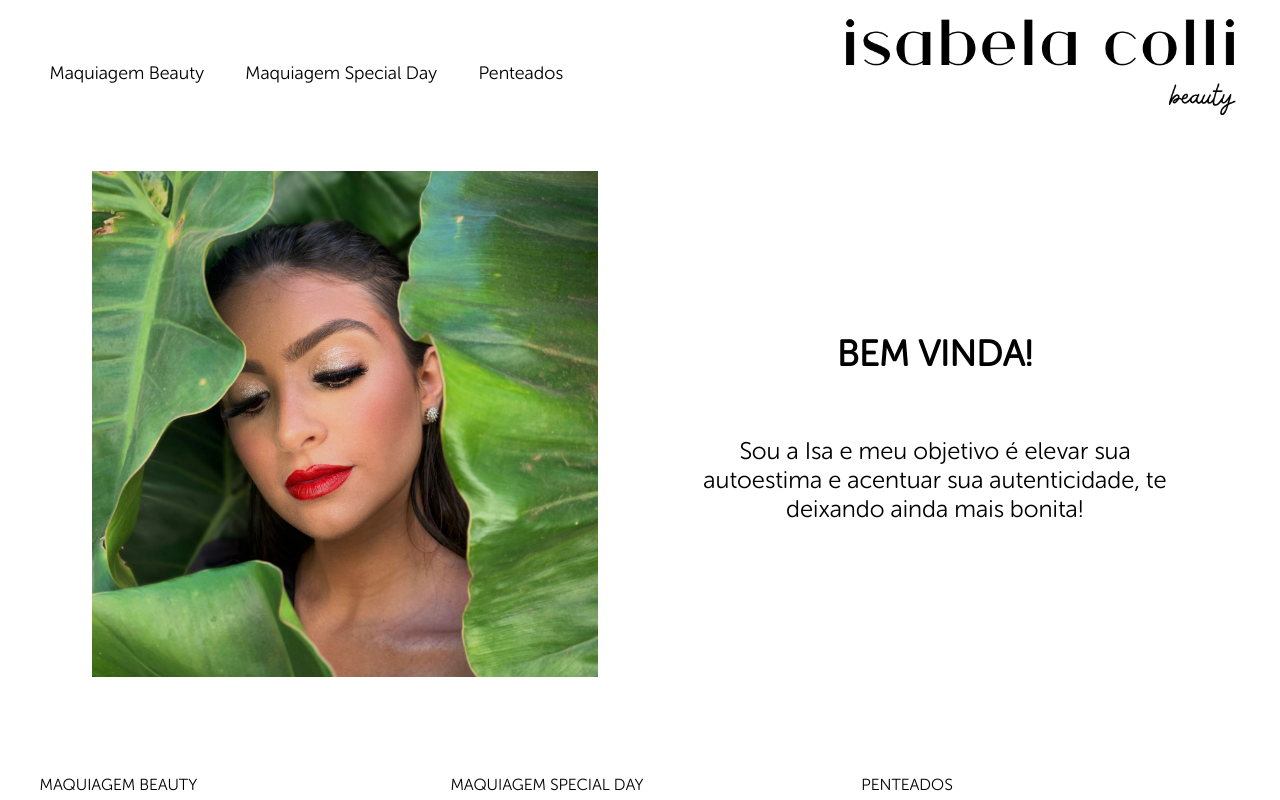
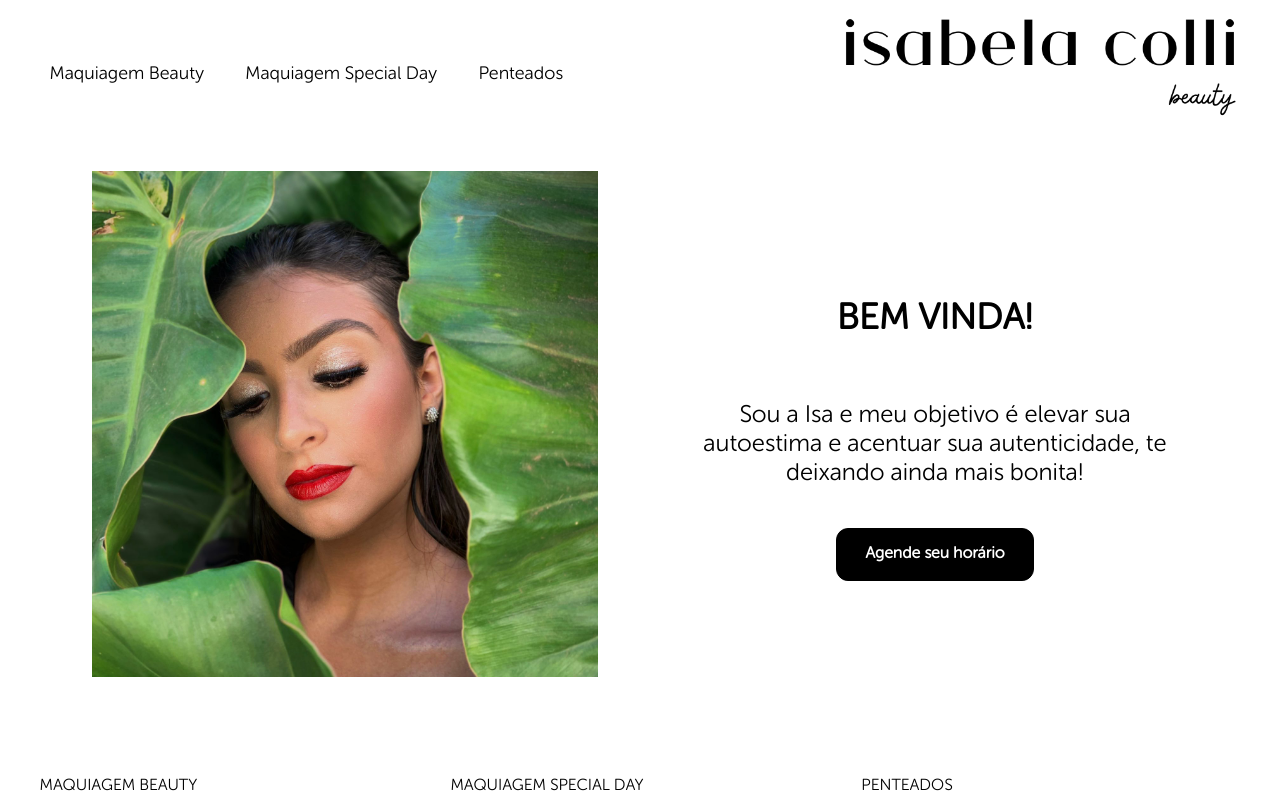
Before and after one commit to gabrielscapim/frontend-schedule-your-beauty, a React (Vite) app: page / in a window 1280 px wide. Shown: the top 800 px of the page. Built offline with nearby package versions, Linux system fonts and the light colour scheme.

Commit message:
feat: schedule button

```diff
--- a/src/pages/PageMain/PageMain.module.css
+++ b/src/pages/PageMain/PageMain.module.css
@@ -30,6 +30,7 @@
     text-align: center;
     justify-content: center;
     flex-direction: column;
+    align-items: center;
 }
 
 .welcome-text h3 {
@@ -38,6 +39,32 @@
 
 .welcome-text p {
     font-size: 24px;
+}
+
+.schedule-button {
+    font-family: 'MuseoSansRounded-300';
+    padding: 16px 28px 16px 28px;
+    width: auto;
+    border: 1px solid black;
+    background-color: black;
+    color: white;
+    text-align: center;
+    font-size: 16px;
+    margin: 4px 2px;
+    border-radius: 12px;
+    font-weight: bold;
+    margin-top: 16px;
+    cursor: pointer;
+}
+
+.schedule-button:hover {
+    background-color: white;
+    color: black;
+}
+
+.schedule-button:focus {
+    background-color: white;
+    color: black;
 }
 
 @media all and (max-width: 1024px) {
@@ -54,7 +81,7 @@
     .welcome-container {
         flex-direction: column;
         align-items: center;
-        margin-bottom: 48px;
+        margin-bottom: 60px;
     }
 
     .welcome-image {
@@ -78,4 +105,8 @@
         flex-direction: column;
         align-items: center;
     }
+
+    .schedule-button {
+        margin-top: 32px;
+    }
 }
--- a/src/pages/PageMain/index.jsx
+++ b/src/pages/PageMain/index.jsx
@@ -34,6 +34,12 @@ function PageMain() {
             Sou a Isa e meu objetivo é elevar sua autoestima e
             acentuar sua autenticidade, te deixando ainda mais bonita!
           </p>
+          <button
+            className={ styles['schedule-button'] }
+            onClick={ () => console.log('clicou') }
+          >
+            Agende seu horário
+          </button>
         </div>
       </section>
       <nav className={ styles['productions-container'] }>
```
